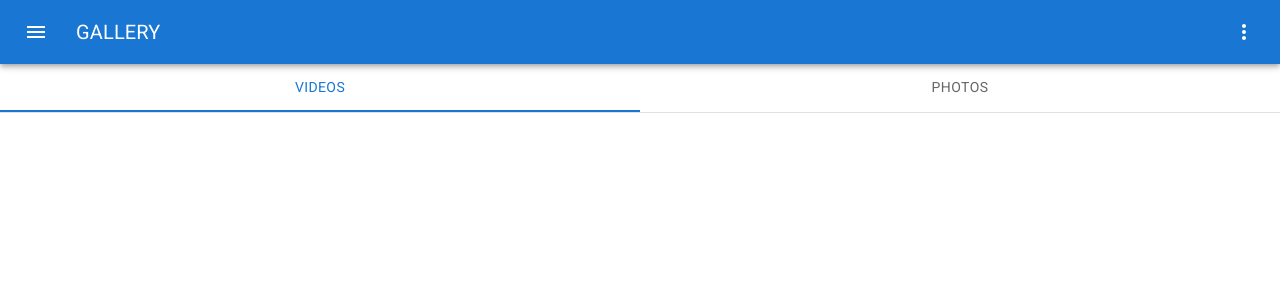
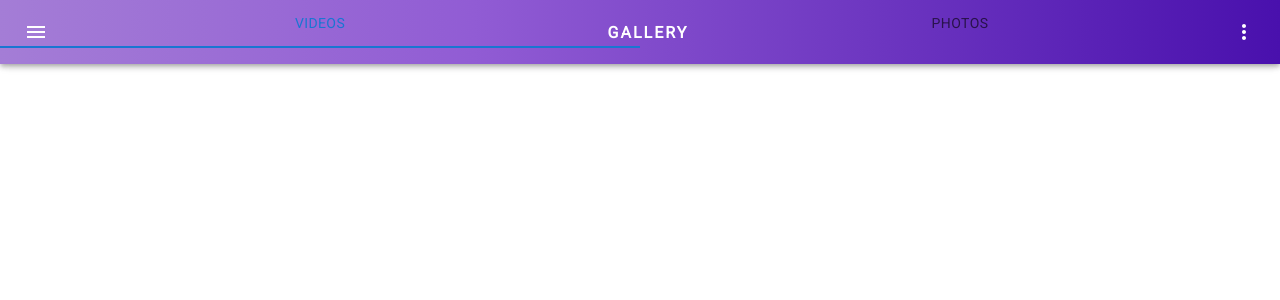
Before and after one commit to Pelasua/OD-React-Challege-front, a React (Create React App) app: page / in a window 1280 px wide. Shown: the top 300 px of the page. Built offline with nearby package versions, Linux system fonts and the light colour scheme.

Commit message:
feat: added a last version of top menu component with styles

```diff
--- a/package.json
+++ b/package.json
@@ -24,7 +24,8 @@
     "start": "react-scripts start",
     "build": "react-scripts build",
     "test": "react-scripts test",
-    "eject": "react-scripts eject"
+    "eject": "react-scripts eject",
+    "lint:css": "stylelint '**/*.js'"
   },
   "eslintConfig": {
     "extends": [
@@ -53,6 +54,8 @@
     "eslint-plugin-react": "^7.32.0",
     "sass": "^1.57.1",
     "stylelint": "^14.16.1",
+    "stylelint-config-prettier": "^9.0.4",
+    "stylelint-config-standard": "^29.0.0",
     "stylelint-config-standard-scss": "^6.1.0"
   }
 }
--- a/src/App.js
+++ b/src/App.js
@@ -1,5 +1,5 @@
+import React, { createContext, useState } from 'react'
 /** @jsxImportSource @emotion/react */
-import React, { createContext, useState } from 'react'
 import { css } from '@emotion/react'
 import Box from '@mui/material/Box'
 
--- a/src/infrastructure/ui/components/TopMenu/index.js
+++ b/src/infrastructure/ui/components/TopMenu/index.js
@@ -1,4 +1,6 @@
 import React, { useContext, useState } from 'react'
+/** @jsxImportSource @emotion/react */
+import { css } from '@emotion/react'
 import MenuIcon from '@mui/icons-material/Menu'
 import MoreIcon from '@mui/icons-material/MoreVert'
 import AppBar from '@mui/material/AppBar'
@@ -29,7 +31,24 @@ function TopMenu ({ title, isTransparent }) {
   }
 
   return (
-    <AppBar position="static">
+    <AppBar
+      className={`top-menu ${isTransparent ? 'transparent' : ''}`}
+      position="static"
+      css={css`
+        position: fixed;
+        background: rgb(164, 125, 214);
+        background: linear-gradient(
+          90deg,
+          rgba(164, 125, 214, 1) 0%,
+          rgba(145, 92, 212, 1) 37%,
+          rgba(73, 16, 173, 1) 100%
+        );
+
+        &.transparent {
+          background: transparent;
+        }
+      `}
+    >
       <Toolbar>
         <IconButton
           size="large"
@@ -46,15 +65,32 @@ function TopMenu ({ title, isTransparent }) {
           anchorEl={anchorEl}
           open={open}
           onClose={handleClose}
-        MenuListProps={{
-          'aria-labelledby': 'basic-button'
-        }}
+          css={css`
+            &
+              > .css-1poimk-MuiPaper-root-MuiMenu-paper-MuiPaper-root-MuiPopover-paper {
+              color: white;
+              background: rgb(164, 125, 214);
+            }
+          `}
         >
-        <MenuItem data-page-name="gallery" onClick={(handlePage)}>Gallery</MenuItem>
-        <MenuItem data-page-name="detailPage" onClick={handlePage}>Detail page</MenuItem>
+          <MenuItem data-page-name="gallery" onClick={handlePage}>
+            Gallery
+          </MenuItem>
+          <MenuItem data-page-name="detailPage" onClick={handlePage}>
+            Detail page
+          </MenuItem>
         </Menu>
-          <Typography variant="h6" component="div" sx={{ flexGrow: 1 }}>
-            {title}
+        <Typography
+          variant="h7"
+          component="div"
+          align="center"
+          css={css`
+            flex-grow: 1;
+            font-weight: bold;
+            letter-spacing: 2px;
+          `}
+        >
+          {title.toUpperCase()}
         </Typography>
         <IconButton
           size="large"
@@ -70,8 +106,12 @@ function TopMenu ({ title, isTransparent }) {
 }
 
 TopMenu.propTypes = {
-  title: PropTypes.string,
+  title: PropTypes.string.isRequired,
   isTransparent: PropTypes.bool
 }
 
+TopMenu.defaultProps = {
+  isTransparent: false
+}
+
 export default TopMenu
```
Also changed, not shown: .stylelintrc.json (deleted), 2 other files (tests, documents, lock files or other folders). Lines whose indentation alone changed are shown as unchanged.
